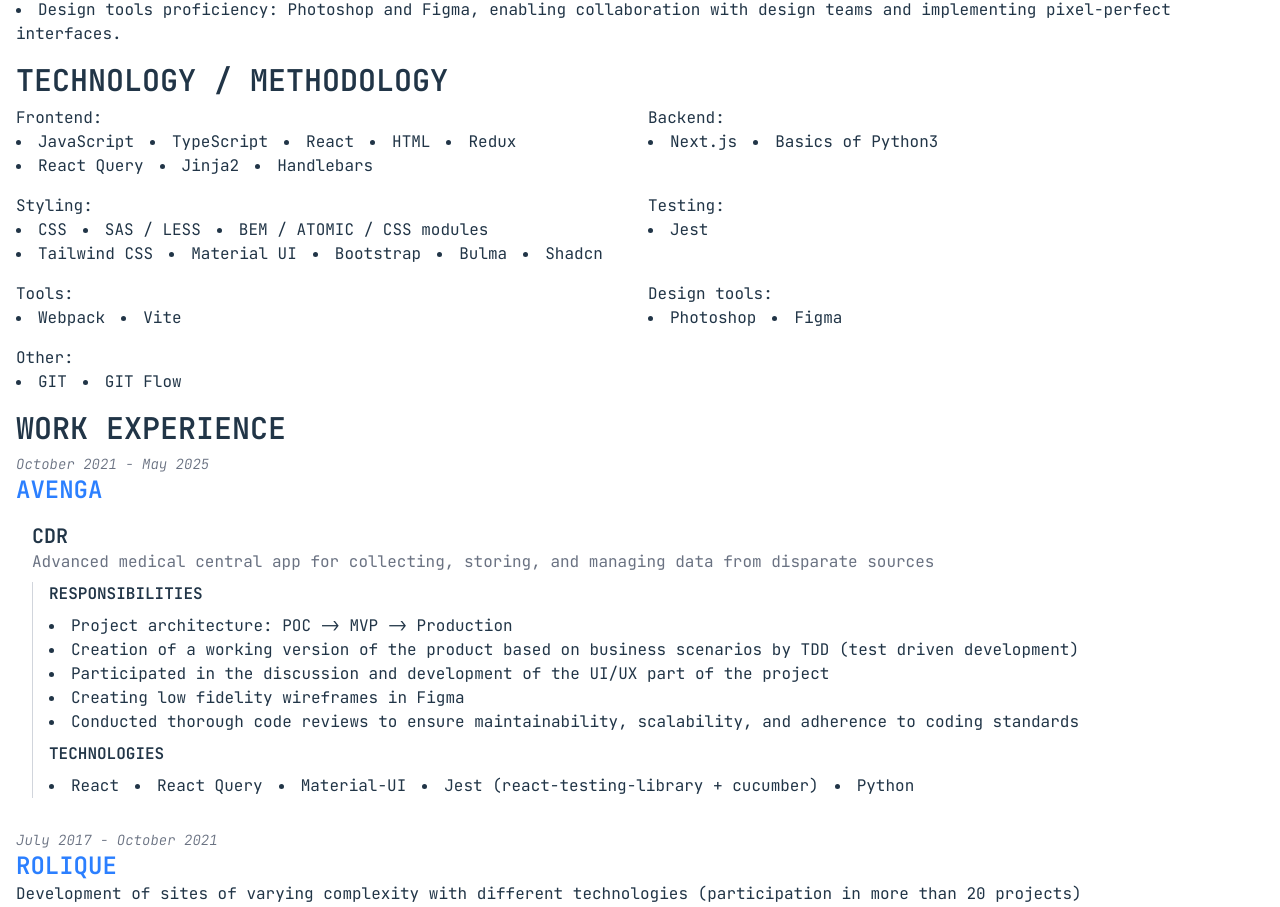
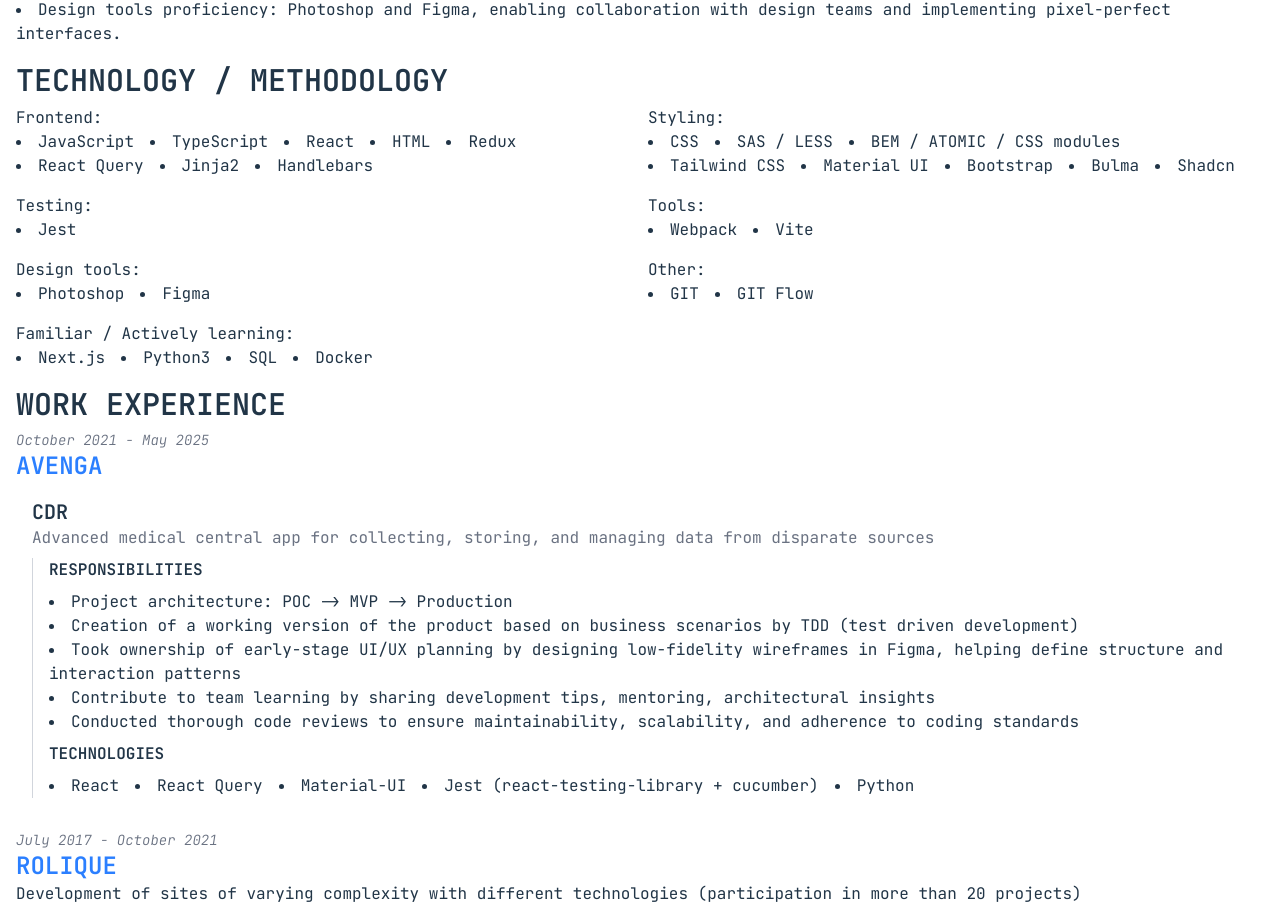
Before and after one commit to mentikora/mentikora.github.io, a React (Vite) app: page / in a window 1280 px wide. Shown: the part 478-1385 px from the top of the page. Built offline with nearby package versions, Linux system fonts and the light colour scheme.

Commit message:
chore: update data

```diff
--- a/src/data/cv.ts
+++ b/src/data/cv.ts
@@ -33,7 +33,6 @@
       'Jinja2',
       'Handlebars',
     ],
-    backend: ['Next.js', 'Basics of Python3'],
     styling: [
       'CSS',
       'SAS / LESS',
@@ -48,6 +47,7 @@
     tools: ['Webpack', 'Vite'],
     'design tools': ['Photoshop', 'Figma'],
     other: ['GIT', 'GIT Flow'],
+    'Familiar / Actively learning': ['Next.js', 'Python3', 'SQL', 'Docker'],
   },
   cources: [
     {
@@ -76,8 +76,8 @@
           responsibilities: [
             'Project architecture: POC -> MVP -> Production',
             'Creation of a working version of the product based on business scenarios by TDD (test driven development)',
-            'Participated in the discussion and development of the UI/UX part of the project',
-            'Creating low fidelity wireframes in Figma',
+            'Took ownership of early-stage UI/UX planning by designing low-fidelity wireframes in Figma, helping define structure and interaction patterns',
+            'Contribute to team learning by sharing development tips, mentoring, architectural insights',
             'Conducted thorough code reviews to ensure maintainability, scalability, and adherence to coding standards',
           ],
           technologies: [
```
